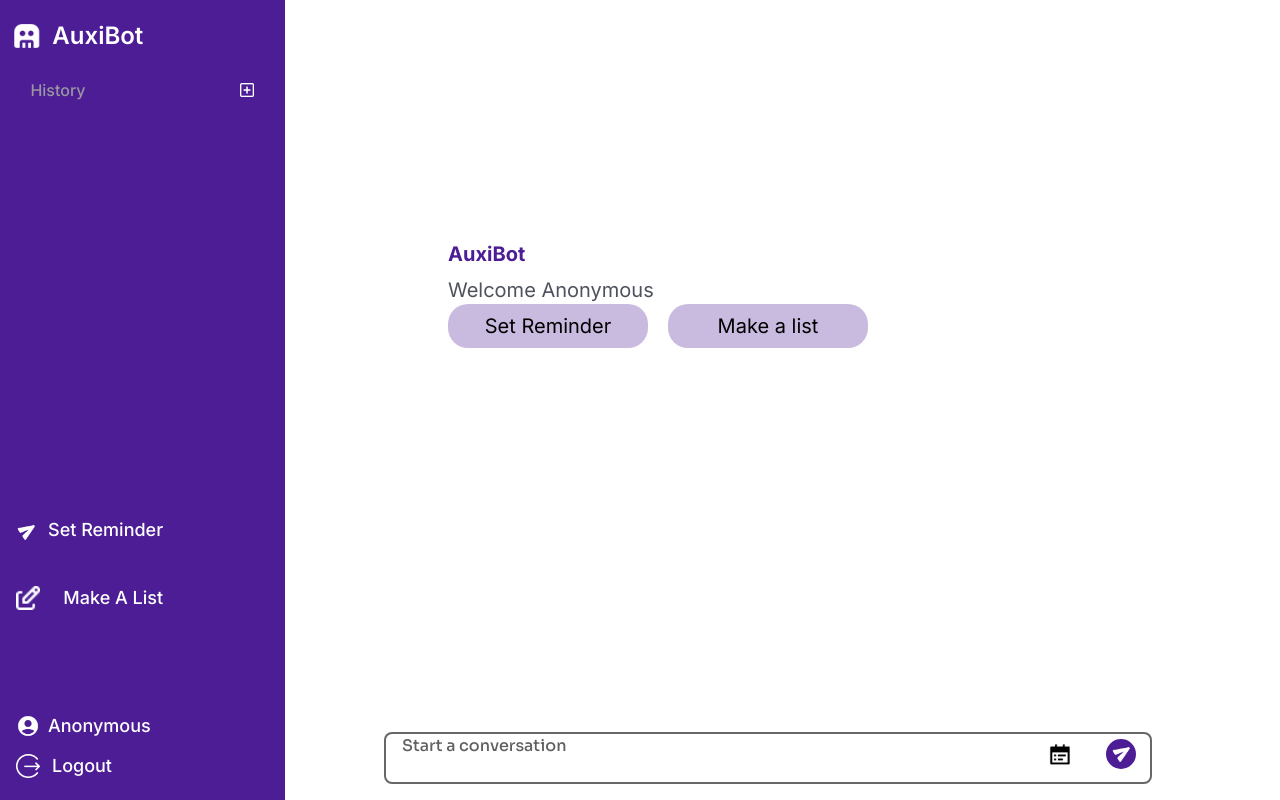
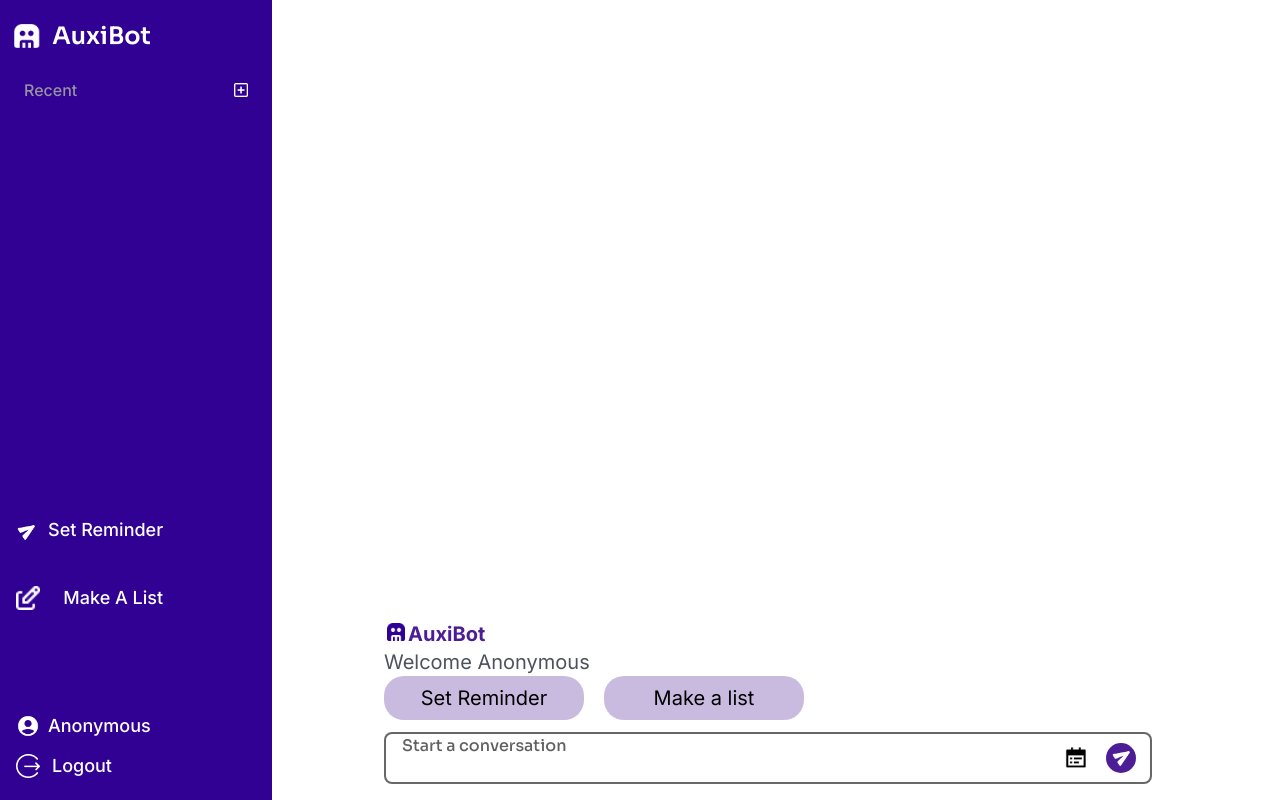
Before and after one commit to ceasar28/AuxiBot-UI, a React (Create React App) app: page /auxibot in a window 1280 px wide. Built offline with nearby package versions, Linux system fonts and the light colour scheme.

Commit message:
Adding top bar and response box

```diff
--- a/src/Pages/Home.jsx
+++ b/src/Pages/Home.jsx
@@ -29,6 +29,13 @@ const Home = () => {
   const [chats, setChats] = useState([]);
   const [dwnChats, setDwnChats] = useState([]);
   const [loading, setLoading] = useState(false);
+  const [menuClicked, setMenuClicked] = useState(false);
+
+
+  const toggleSidebar = () => {
+    setMenuClicked(!menuClicked); // Toggle menuClicked state
+    setSidebarExpanded(!sidebarExpanded);
+  };
 
   const storedText = JSON.parse(localStorage.getItem("userText")) || [];
 
@@ -129,7 +136,6 @@ const Home = () => {
     setShowTextChat(!sidebarExpanded);
   };
 
-  const [menuClicked, setMenuClicked] = useState(false);
 
   useEffect(() => {
     if (web5 && userDid) {
@@ -227,13 +233,13 @@ const Home = () => {
   return (
     <div className="min-h-[100vh] flex flex-row">
       {window.innerWidth <= 768 ? (
-        <div className="w-[15vw] min-h-[100vh]"></div>
+        <div className="min-h-[100vh]"></div>
       ) : (
         <div className=" w-[35vw] ms:w-[30vw] md:w-[20vw] min-h-[100vh]"></div>
       )}
       <div
-        className="w-[75vw] sm:w-[60vw] flex m-auto flex-col items-start  justify-between overflow-y-scroll overflow-x-hidden"
-        style={{ maxHeight: "80vh", minHeight: "40vh" }}
+        className="w-[100vw] sm:w-[60vw] flex m-auto flex-col items-center  justify-center overflow-y-auto overflow-x-hidden mt-[4rem] sm:mt-0 mb-[5rem]"
+        style={{ Height: "80vh" }}
       >
         {Message && <WelcomeMessage fName={fName} />}
 
@@ -260,11 +266,11 @@ const Home = () => {
             <img
               src={calendar}
               alt="Logo"
-              className="w-6 h-6 absolute bottom-[15%] right-[5rem] transform translate-y-[-90%] cursor-pointer"
+              className="w-6 h-6 absolute bottom-[10%] right-[4rem] transform translate-y-[-90%] cursor-pointer"
               onClick={toggleRightSidebar}
             />
             <div
-              className="w-[30px] h-[30px] bg-violet-900 rounded-[29px] pb-1 pl-1 flex justify-center items-center absolute bottom-[5%] right-[1rem] transform translate-y-[-90%] cursor-pointer"
+              className="w-[30px] h-[30px] bg-violet-900 rounded-[29px] pb-1 pl-1 flex justify-center items-center absolute bottom-[0%] right-[1rem] transform translate-y-[-90%] cursor-pointer"
               onClick={handleSend}
             >
               <img src={send} alt="Logo" className="w-6 h-6 " />
@@ -280,9 +286,10 @@ const Home = () => {
         showRecentChat={showRecentChat}
         showUpcomingEvent={showUpcomingEvent}
         showTextChat={showTextChat}
+        toggleSidebar={toggleSidebar}
       />
 
-      <div className="Logo flex items-center mt-5 ml-2.5 absolute cursor-pointer">
+      <div className="Logo flex items-center mt-5 ml-2.5 fixed cursor-pointer">
         <Link to="/">
           {" "}
           <div className="flex items-center cursor-pointer">
@@ -292,7 +299,7 @@ const Home = () => {
               className="h-8 mr-2 top-[3.5rem] left-[1.6rem]"
             />
 
-            <div className=" text-center text-white text-2xl font-semibold font-['Inter'] hidden sm:block">
+            <div className=" text-center text-white text-2xl font-semibold font-Sora">
               AuxiBot
               <br />
             </div>
@@ -301,25 +308,18 @@ const Home = () => {
       </div>
 
       {window.innerWidth <= 768 && (
-        <div className="ToggleIcon p-2 mb-2 cursor-pointer absolute">
+        <div className="ToggleIcon p-2 mb-2 cursor-pointer fixed"  onClick={handleToggleSidebar}>
           {(!menuClicked || window.innerWidth <= 768) && (
+
             <FiMenu
-              className="text-white text-lg absolute top-[3.5rem] left-[1.0rem]"
-              onClick={() => {
-                handleToggleSidebar();
-                setMenuClicked(true);
+            className={`text-white text-lg absolute`}
+            style={{
+                top: showRecentChat ? (window.innerWidth <= 768 ? '3.5rem' : '1.5rem') : '1.5rem',
+                left: showRecentChat ? (window.innerWidth <= 768 ? '1rem' : '90vw') : '92vw',
               }}
-            />
+          />
           )}
-          {(!menuClicked || window.innerWidth > 768) && (
-            <FiChevronLeft
-              className="text-white absolute text-lg top-[1.6rem] left-[15rem]"
-              onClick={() => {
-                handleToggleSidebar();
-                setMenuClicked(true);
-              }}
-            />
-          )}
+
         </div>
       )}
 
--- a/src/screen/ChatArea.jsx
+++ b/src/screen/ChatArea.jsx
@@ -4,14 +4,13 @@ import auxibot from "../assets/Group.png";
 
 const ChatArea = ({ message, fName }) => {
   return (
-    <div className="WelcomeMessage w-[75vw] sm:w-[60vw] flex flex-col items-start  min-h-[50x] h-auto">
-      <div className="Auxibot flex mt-2 text-start text-neutral-900 text-xl font-bold font-['Inter'] mb-0">
+    <div className="WelcomeMessage w-[80vw] sm:w-[60vw] flex flex-col items-start  min-h-[50x] h-auto mb-2">
+      <div className="Auxibot flex mt-2 text-start text-neutral-900 text-xl font-bold font-Sora ">
         <img src={auxibot} alt="Logo" className="w-6 h-6" />
         {fName}
       </div>
-      <div className="w-[75vw] sm:w-[60vw] flex flex-col justify-between overflow-y-auto overflow-x-hidden "
-                style={{ maxHeight: "20rem"}}>
-      <div className="ResponseText w-[75vw] sm:w-[60vw] text-start text-gray-900 text-opacity-75 text-[15px] font-normal font-['Inter']">
+      <div className="w-[75vw] sm:w-[60vw] flex flex-col justify-between ">
+      <div className="ResponseText w-[75vw] sm:w-[60vw] text-start text-gray-900 text-opacity-75 text-[15px] font-normal font-Sora">
         {message}
       </div>
       </div>
--- a/src/screen/LeftSidebar.jsx
+++ b/src/screen/LeftSidebar.jsx
@@ -8,6 +8,7 @@ import send from "../assets/ion_send.png";
 import RecentChat from "./RecentChat";
 import UpcomingEvent from "./UpcomingEvent";
 import { Link } from "react-router-dom";
+
 
 const LeftSidebar = ({
   fName,
@@ -20,79 +21,99 @@ const LeftSidebar = ({
   console.log("LeftSidebar chatId:", chatId);
   const isMobile = windowWidth <= 768;
 
-  useEffect(() => {}, [fName]);
+  useEffect(() => { }, [fName]);
+
+  const [isCollapsed, setIsCollapsed] = useState(isMobile); // Initially collapsed on mobile
+
+  const toggleSidebar = () => {
+    setIsCollapsed(!isCollapsed);
+  };
+
+  useEffect(() => {
+    const handleScroll = () => {
+      const scrollY = window.scrollY || window.pageYOffset;
+      const sidebar = document.querySelector('.SideBar');
+      if (sidebar && scrollY > 0) {
+        sidebar.style.backgroundColor = 'rgba(0, 0, 0, 0.85)';
+      } else {
+        sidebar.style.backgroundColor = 'rgba(48, 1, 147, 1)';
+      }
+    };
+
+    window.addEventListener("scroll", handleScroll);
+    return () => {
+      window.removeEventListener("scroll", handleScroll);
+    };
+  }, []);
+
 
   return (
     <div
-      className={`SideBar w-max-[${
-        isMobile ? "4" : "17"
-      }rem]  fixed top-0 left-0 min-h-[100vh] bg-violet-900 flex flex-col justify-between items-center text-center transition-all duration-300 m-0 p-[1.9rem] ease-in-out `}
+    className={`SideBar fixed top-0 left-0 bg-violet-900 flex flex-col justify-between items-center text-center transition-all duration-300 m-0 p-[1.9rem] ease-in-out`}
+    style={{
+      height: showRecentChat ? (isMobile ? '100vh' : '100vh') : '4rem',
+      width: showRecentChat ? (isMobile ? '17rem' : '17rem') : '100vw',
+    }}
   >
-      {showRecentChat && (
+
+      { showRecentChat && (
         <div className="flex flex-col items-start justify-between mt-[3rem]">
           <div className="w-[14rem] flex items-center justify-between">
             <div className="text-neutral-400 text-opacity-90 text-base font-medium font-['Inter']">
-              History
+              Recent
             </div>
             <img src={add} alt="Logo" className="w-3.5 h-3.5 cursor-pointer" />
           </div>
           <RecentChat chatId={chatId} />
         </div>
       )}
-      {/*       {showUpcomingEvent && (
-        <div className="mb-[6rem]">
-          <div className="w-[14rem] flex items-center justify-between">
-            <div className="text-neutral-400 text-opacity-90 text-lg font-medium font-['Inter']">
-              Upcoming Event
-            </div>
-            <img
-              src={arrow}
-              alt="Logo"
-              className="w-3.5 h-3.5 cursor-pointer"
-            />
-          </div>
-          <UpcomingEvent />
-        </div>
-      )} */}
+
       <div className="absolute bottom-[10rem] left-[0.5rem] p-2 mb-5">
       <Link to="/Reminder">
+      {showTextChat && (
         <div className="cursor-pointer  flex items-center justify-between ">
           <img src={send} alt="Logo" className="w-6 h-6 mb-10 mr-2" />
-            {showTextChat && (
+
             <div className=" text-white text-lg font-medium font-['Inter'] mb-10">
               Set Reminder
             </div>
+
+        </div>
         )}
-          </div>
         </Link>
         <Link to="/Task">
+        {showTextChat && (
         <div className="cursor-pointer flex items-center justify-between ">
           <img src={edit} alt="Logo" className="w-6 h-6" />
-            {showTextChat && (
+
             <div className=" text-white text-lg font-medium font-['Inter']">
-                Make A List{" "}
+              Make A List            </div>
+
         </div>
         )}
-          </div>
         </Link>
       </div>
       <div className="absolute bottom-0 left-[0.5rem] p-2 mb-3">
+      {showTextChat && (
         <div className="cursor-pointer w-[6rem] flex items-center justify-between ">
           <img src={profile} alt="Logo" className="w-6 h-6 mb-3 mr-2" />
-          {showTextChat && (
+
             <div className=" text-white text-lg font-medium font-['Inter'] mb-3">
               {fName}
             </div>
+
+        </div>
          )}
-        </div>
+        {showTextChat && (
         <div className="cursor-pointer w-[6rem] flex items-center justify-between ">
           <img src={logout} alt="Logo" className="w-6 h-6" />
-          {showTextChat && (
+
             <div className=" text-white text-lg font-medium font-['Inter']">
               Logout
             </div>
+
+        </div>
          )}
-        </div>
       </div>
     </div>
   );
--- a/src/screen/RecentChat.jsx
+++ b/src/screen/RecentChat.jsx
@@ -84,7 +84,7 @@ const RecentChat = () => {
       {filteredChats.map((chat, index) => (
         <div
           key={index}
-          className="ChatName w-[14rem] flex items-center justify-between text-start text-white text-lg font-medium font-['Inter']"
+          className="ChatName w-[14rem] flex items-center justify-between text-start text-white text-lg font-medium font-Sora"
         >
           <div className=""> {chat[0].date}</div>
           <img
--- a/src/screen/WelcomeMessage.jsx
+++ b/src/screen/WelcomeMessage.jsx
@@ -1,11 +1,14 @@
 import React from "react";
 import { Link } from "react-router-dom";
+import auxibot from '../assets/material-symbols_robot.jpg';
+
 const WelcomeMessage = ({ fName }) => {
   return (
-    <div className="WelcomeMessage flex flex-col items-start ml-[5vw] bottom-0 transform ">
-      <div className="Auxibot text-start text-violet-900 text-xl font-bold font-['Inter'] mb-2">
-        AuxiBot
-      </div>
+    <div className="WelcomeMessage fixed bottom-[5rem] flex flex-col items-start justify-center w-[75vw] sm:w-[60vw] m-auto">
+      <div className="Auxibot flex mt-0 text-start text-violet-900 text-xl font-bold font-['Inter'] mb-0">
+                <img src={auxibot} alt="Logo" className="w-6 h-6" />
+                AuxiBot
+            </div>
       <div className="WelcomeBelieve text-start text-gray-900 text-opacity-75 text-xl font-normal font-['Inter']">
         Welcome {fName}
       </div>
```
Also changed, not shown: src/screen/Response.jsx (+4 -4 lines). Lines whose indentation alone changed are shown as unchanged.
